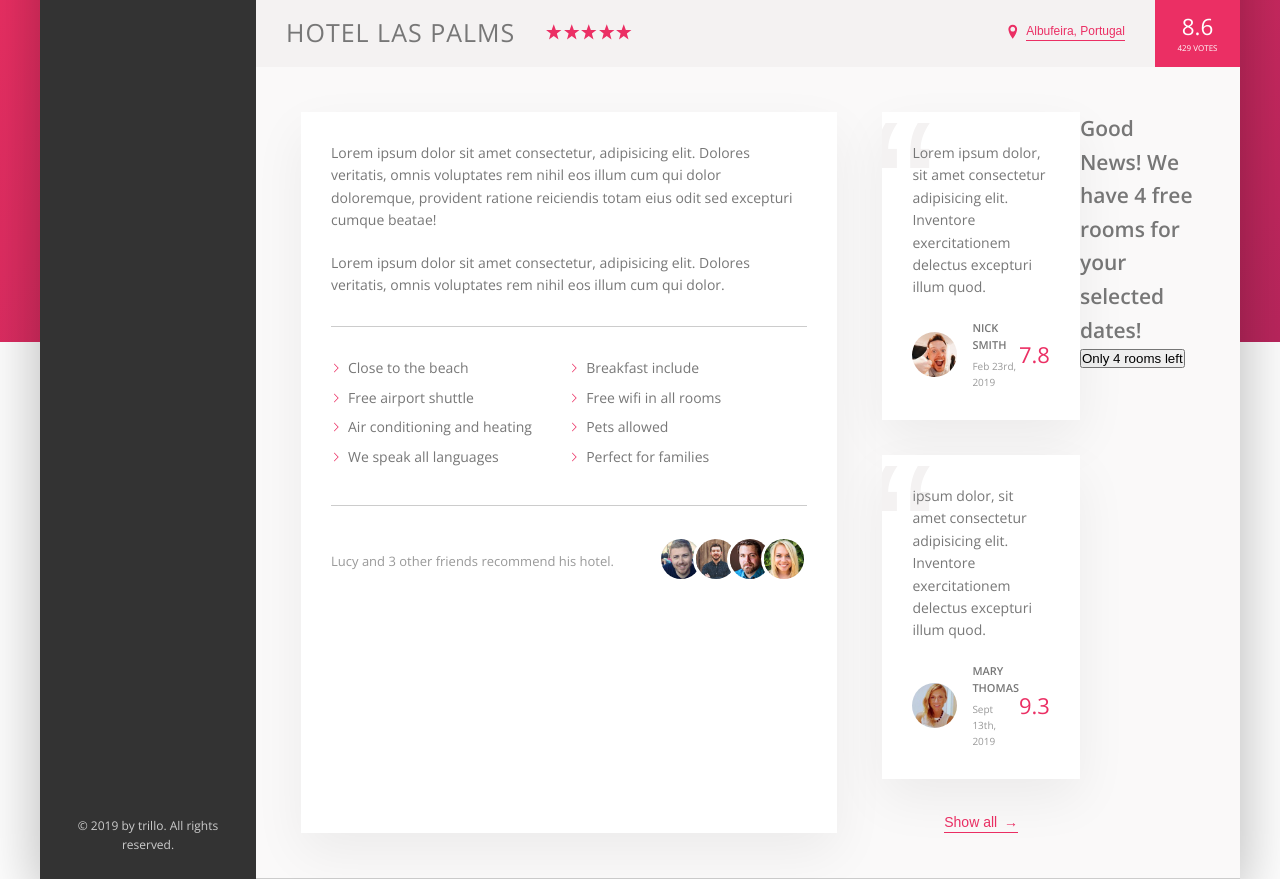
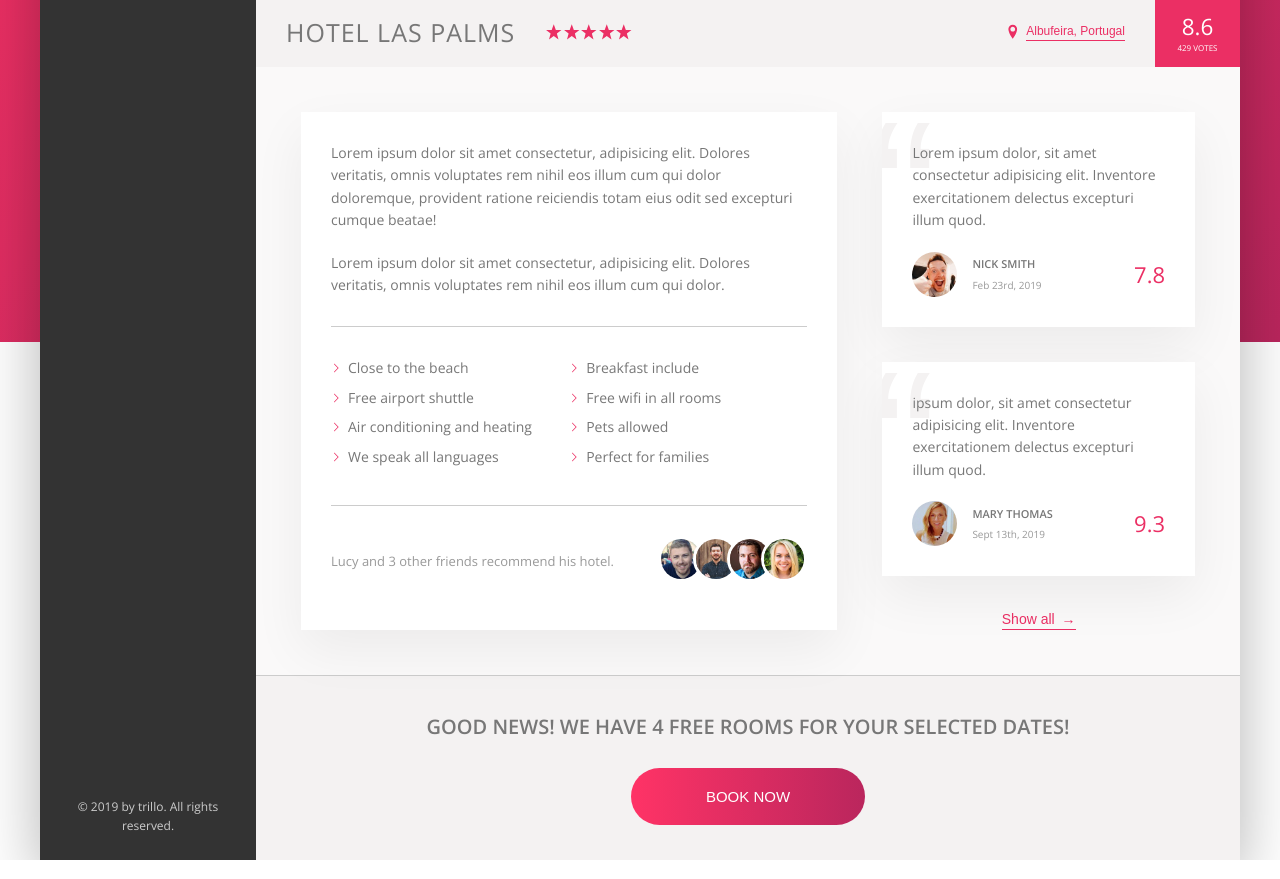
Before and after one commit to hiroshi0611/HotelSearch, a website: page index.html in a window 1280 px wide. Shown: the part 538-1417 px from the top of the page. Drawn offline with nearby package versions, Linux system fonts and the light colour scheme.

Commit message:
cta section

```diff
--- a/index.html
+++ b/index.html
@@ -200,15 +200,19 @@
                         </figure>
                         <button class="btn-inline">Show all <span>&rarr;</span></button>
                     </div>
+
+
+                </div>
                 <div class="cta">
                     <h2 class="cta__book-now">
                         Good News! We have 4 free rooms for your selected dates!
                     </h2>
                     <button class="btn">
-                            Only 4 rooms left
+                        <span class="btn__visible">Book now</span>
+                        <span class="btn__invisible">Only 4 rooms left</span>
                     </button>
                 </div>
-                </div>
+
             </main>
         </div>
     </div>
--- a/sass/_components.scss
+++ b/sass/_components.scss
@@ -517,3 +517,75 @@
         z-index: 1;
     }
 }
+
+////////////////////////////////////////
+// CALL TO ACTION
+
+.cta{
+    padding: 3.5rem ;
+    text-align: center;
+
+    &__book-now{
+        font-size: 2rem;
+        text-transform: uppercase;
+        margin-bottom: 2.5rem;
+
+    }
+
+}
+
+
+////////////////////////////////////////
+// CALL TO ACTION
+
+.btn{
+    font-size: 1.5rem;
+    font-weight: 300;
+    text-transform: uppercase;
+    border-radius: 100px;
+    border: none;
+    background-image: linear-gradient(to right, var(--color-primary-light), var(--color-primary-dark) );
+    color: #fff;
+    position: relative;
+    overflow: hidden;
+    transition: all .2s;
+    cursor: pointer;
+
+
+
+    &__visible{
+        display: inline-block;
+        padding: 2rem 7.5rem;
+        transition: all .2s;
+    }
+
+    &__invisible{
+        display: inline-block;
+        position: absolute;
+        padding: 2rem 0rem;
+        height: 100%;
+        width: 100%;
+        top: -100%;
+        left: 0;
+        transition: all .2s;
+    }
+
+    &:hover{
+        background-image: linear-gradient(to left, var(--color-primary-light), var(--color-primary-dark) );
+
+    }
+
+    &:hover &__visible{
+        transform: translateY(100%);
+    }
+
+    &:hover &__invisible{
+        top: 0;
+    }
+
+    &:focus{
+        outline: none;
+        animation: pulsate 1s infinite;
+    }
+
+}
```
Also changed, not shown: css/style.css. Lines whose indentation alone changed are shown as unchanged.
